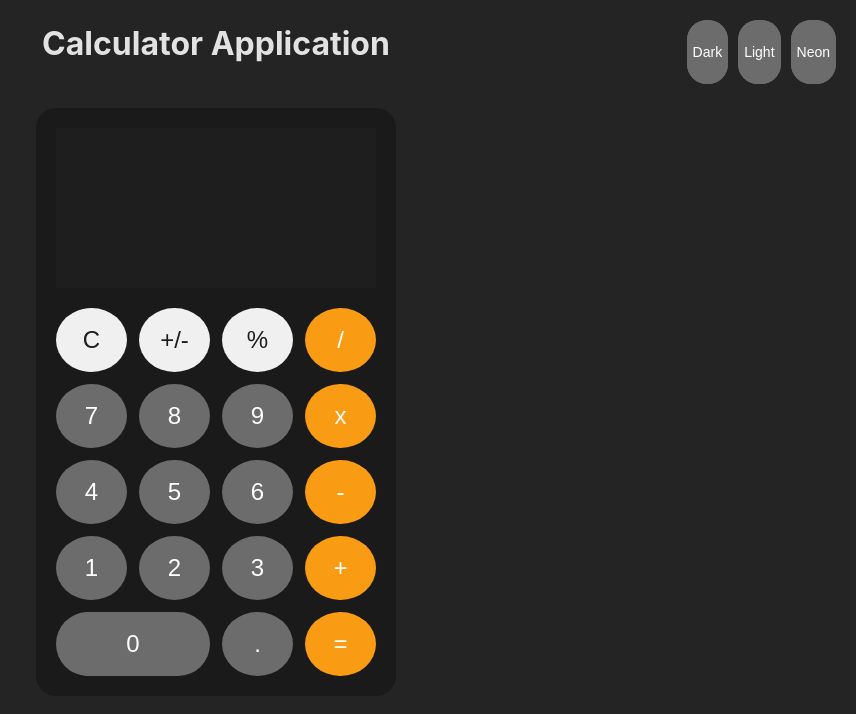
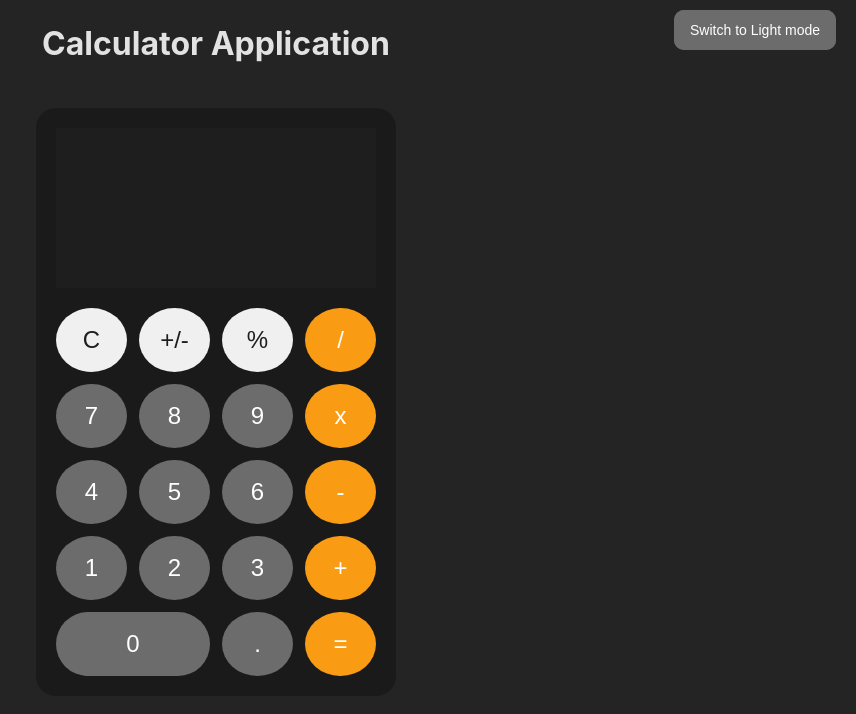
Before and after one commit to itsadrianapaiva/javascript-calculator, a React (Vite) app: page / in a window 1280 px wide. Shown: the top 714 px of the page, without its empty margins (424-1280 px from the left). Built offline with nearby package versions, Linux system fonts and the light colour scheme.

Commit message:
changed switch button

```diff
--- a/src/App.css
+++ b/src/App.css
@@ -44,7 +44,7 @@
 
   #expression {
     font-size: 24px;
-    color: var(--dark-gray);
+    color: var(--light-gray);
     margin-bottom: 8px;
   }
 
@@ -58,7 +58,7 @@
     gap: 12px;
   }
 
-  /* Uncommented and added the color styles */
+
   .light-gray {
     background-color: var(--light-gray);
   }
--- a/src/themeUtils.ts
+++ b/src/themeUtils.ts
@@ -38,7 +38,6 @@ interface ThemeColors {
 interface Themes {
   [key: string]: ThemeColors;
 }
-
 
 const themes: Themes = {
   dark: {
@@ -96,44 +95,53 @@ interface Themes {
     },
     function: {
       background: neonFunc,
-        text: black,
+      text: neonText,
     },
   },
 };
 
+export const createThemeSwitcher = (): void => {
+  const themeNames = ["light", "neon", "dark"];
+  let currentThemeIndex = 0;
+  const capitalizeTheme = (themeName: string): string => {
+    return themeName.charAt(0).toUpperCase() + themeName.slice(1);
+  };
 
- export const createThemeSwitcher = (): void => {
-    const $themeButtons = $("<div>")
-      .addClass("theme-switcher")
-      .css({
-        position: "absolute",
-        top: "20px",
-        right: "20px",
-        display: "flex",
-        gap: "10px",
-        zIndex: "1000",
-      })
-      .appendTo(".container");
-
-    Object.keys(themes).forEach((themeName: string) => {
-      $("<button>")
-        .text(themeName.charAt(0).toUpperCase() + themeName.slice(1))
+  const $themeButton = $("<button>")
+    .text(
+      `Switch to ${capitalizeTheme(
+        themeNames[(currentThemeIndex) % themeNames.length]
+      )} mode`
+    )
     .addClass("theme-button")
     .css({
-          padding: "3px 6px",
-          borderRadius: "20px",
+      padding: "8px 16px",
+      height: "40px",
+      borderRadius: "10px",
       border: "none",
       cursor: "pointer",
       transition: "all 0.2s",
       fontSize: "14px",
+      position: "absolute",
+      top: "10px",
+      right: "20px",
+      display: "flex",
+      alignItems: "center",
+      zIndex: "1000",
     })
     .on("click", () => {
-          applyTheme(themeName);
+
+      applyTheme(themeNames[currentThemeIndex]);
+      console.log(`Applying theme: ${themeNames[currentThemeIndex]}`);
+      currentThemeIndex = (currentThemeIndex + 1) % themeNames.length;
+
+      const nextLabel = `Switch to ${capitalizeTheme(
+        themeNames[(currentThemeIndex) % themeNames.length]
+      )} mode`;
+      $themeButton.text(nextLabel);
     })
-        .appendTo($themeButtons);
-    });
+    .appendTo(".container");
 };
-
 
 export const applyTheme = (themeName: string): void => {
   const theme = themes[themeName];
```
Lines whose indentation alone changed are shown as unchanged.
